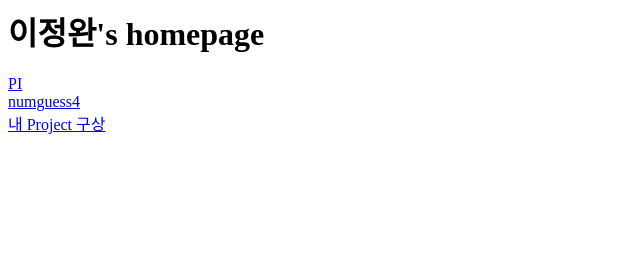
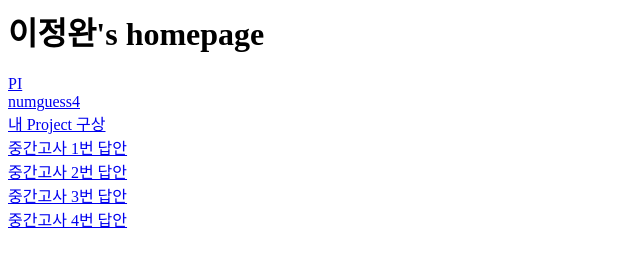
Before and after one commit to wanniegithub/disc2022, a plain HTML site: page index.html in a window 1280 px wide. Shown: the whole page, without its empty margins (0-640 px from the left). Drawn offline with Linux system fonts and the light colour scheme.

Commit message:
Update index.html

```diff
--- a/index.html
+++ b/index.html
@@ -8,4 +8,8 @@
 <a href = "pi.html">PI</a><br>
 <a href = "numguess3_7_18.html">numguess4</a><br>
 <a href = "ex/myproject.html">내 Project 구상</a><br>
+<a href = "1.html">중간고사 1번 답안</a><br>
+<a href = "2.html">중간고사 2번 답안</a><br>
+<a href = "3.html">중간고사 3번 답안</a><br>
+<a href = "4.html">중간고사 4번 답안</a><br>
   </body></html>
```
